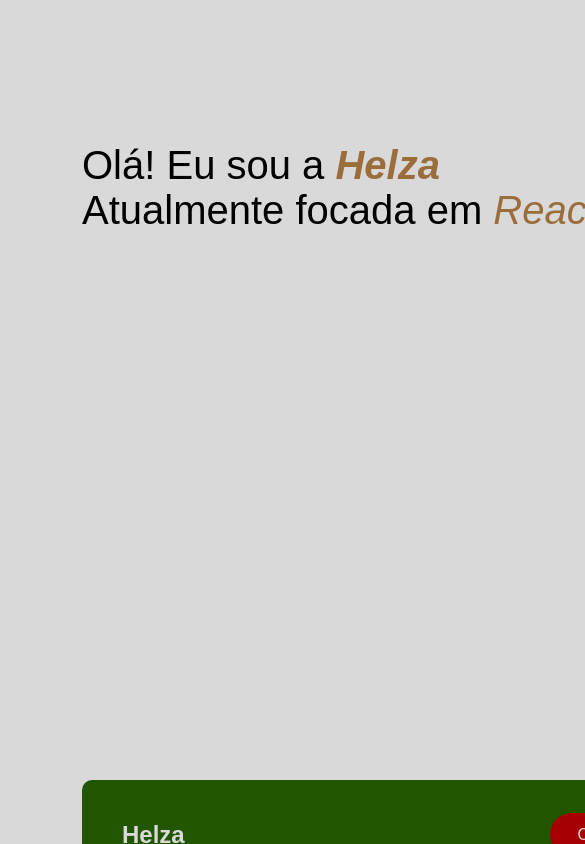
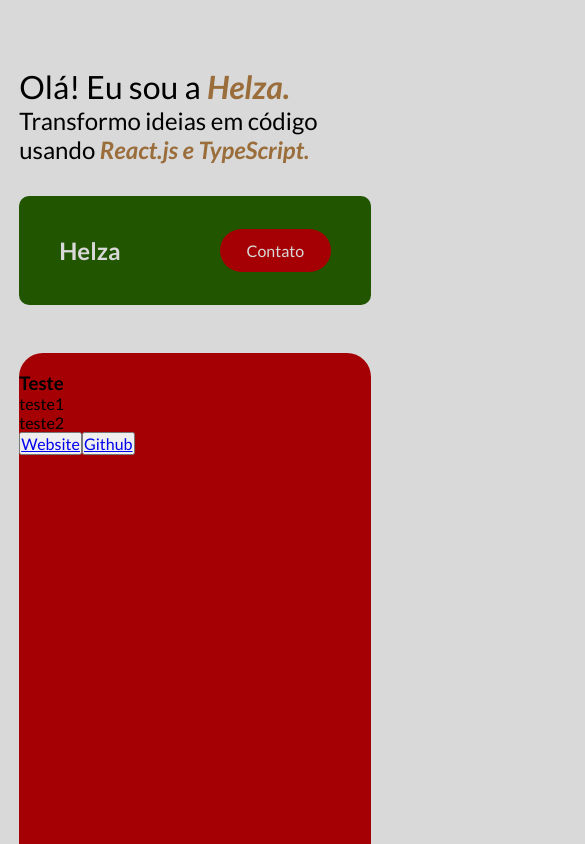
Before and after one commit to helzaaragao/Portfolio, a React (Vite) app: page / in a window 390 px wide. Shown: the top 844 px of the page, 585 px wide, since content can reach past the window. Built offline with nearby package versions, Linux system fonts and the light colour scheme.

Commit message:
Transformei a aplicação em mobile-first

```diff
--- a/index.html
+++ b/index.html
@@ -6,11 +6,12 @@
     <link rel="icon" type="image/svg+xml" href="" />
 
     <link rel="preconnect" href="https://fonts.googleapis.com">
-    <link rel="preconnect" href="https://fonts.gstatic.com" crossorigin>
+<link rel="preconnect" href="https://fonts.gstatic.com" crossorigin>
+
 
     <meta name="viewport" content="width=device-width, initial-scale=1.0" />
 
-    <link href="https://fonts.googleapis.com/css2?family=Raleway:ital,wght@0,100..900;1,100..900&display=swap" rel="stylesheet">
+    <link href="https://fonts.googleapis.com/css2?family=Lato:ital,wght@0,100;0,300;0,400;0,700;0,900;1,100;1,300;1,400;1,700;1,900&display=swap" rel="stylesheet">
 
     <title>Portfolio</title>
 
--- a/src/components/Cards/styles.ts
+++ b/src/components/Cards/styles.ts
@@ -3,6 +3,9 @@ import styled from "styled-components";
 export const CardContainer = styled.main`
     width: 100%;
     height: 55.063rem;
+     @media (min-width: 1440px) {
+         height: 55.063rem;
+     }
 `
 export const CardImage = styled.section``
 export const CardDescription = styled.section``
--- a/src/components/Header/styles.ts
+++ b/src/components/Header/styles.ts
@@ -21,17 +21,22 @@ export const Content = styled(Accordion.Content)`
 `
 
 export const HeaderAcc = styled(Accordion.Header)`
-    width: 38.6875rem;
+    width: 100%;
     height: 6.8125rem;
     display: flex;
     justify-content: space-between;
     align-items: center;
     padding: 2.5rem;
     border-radius: 10px;
+    margin-top: 2rem;
     font-size: 1.5rem;
 
     background-color: ${(props) => props.theme['black-brean']};
     color: ${(props) => props.theme['timberwolf']};
+      @media (min-width: 1440px) {
+        width: 38.6875rem;
+        height: 6.8125rem;
+      }
 `
 
 export const Trigger = styled(Accordion.Trigger)`
--- a/src/page/index.tsx
+++ b/src/page/index.tsx
@@ -9,15 +9,13 @@ export function Portfolio(){
         <PortfolioContainer>
 
             <Profile>
-                <h1>Olá! Eu sou a <span>Helza</span>
-                <br/>
-                Atualmente focada em <span>ReactJS</span></h1>
-
+                <h1>Olá! Eu sou a <span>Helza.</span></h1>
+                <h2>Transformo ideias em código usando <span>React.js e TypeScript.</span></h2>
                <Header></Header>
             </Profile>
 
             <Projects>
-            <Card></Card>
+             <Card></Card>
             </Projects>
         </PortfolioContainer>
     )
--- a/src/page/styles.ts
+++ b/src/page/styles.ts
@@ -3,44 +3,67 @@ import styled from "styled-components";
 export const PortfolioContainer = styled.main`
     width: 100vw;
     display: flex;
-    align-items: center;
-    justify-content: space-between;
+    gap: 3rem;
+    flex-direction: column;
+    padding: 1.2rem;
+
+      @media (min-width: 1440px) {
+        align-items: center;
+        justify-content: space-between;
+      }
 
 
 `
 export const Profile = styled.section`
-    width: 38.688rem;
-    height: 49.75rem;
+    width: 100%;
+    height: auto;
     display: flex;
     flex-direction: column;
-    gap: 34.188rem;
-    margin-left: 5.125rem;
-    margin-right: 2.625rem;
-    margin-top: 8.938rem;
-    padding-bottom: 4.75rem;
+    margin-top: 3rem;
 
     h1{
-        width: 35.75rem;
         text-align: left;
-        font-size: 2.5rem;
+        font-size: 2rem;
         font-weight: 500;
 
         span {
             color:  ${(props) => props.theme['golden-brown']};
             font-style: italic;
-        }
+            font-weight: bold;
 
-        span:first-child {
-            font-weight: bold;
         }
 
 
     }
+    h2{
+      font-size: 1.5rem;
+        font-weight: 500;
+      span {
+            color:  ${(props) => props.theme['golden-brown']};
+            font-style: italic;
+            font-weight: bold;
+        }
+    }
+
+      @media (min-width: 1440px) {
+        width: 38.688rem;
+        height: 49.75rem;
+        margin-left: 5.125rem;
+        margin-top: 8.938rem;
+        gap: 34.188rem;
+        padding-bottom: 4.75rem;
+        h1{
+              width: 35.75rem;
+              font-size: 2.5rem;
+        }
+
+      }
 `
 export const Projects = styled.section`
-    width: 60rem;
-    margin-top: 3rem;
-    margin-right: 1.3rem;
-    border-radius: 10px;
+    width: 100%;
+    border-radius: 24px;
     background-color: ${(props) => props.theme['turkey-red']};
+     @media (min-width: 1440px) {
+        width: 60rem;
+     }
 `
--- a/src/styles/global.ts
+++ b/src/styles/global.ts
@@ -13,7 +13,7 @@ export const GlobalStyle = createGlobalStyle`
     }
 
    body, input, textarea, button {
-    font-family: 'Roleway', sans-serif;
+    font-family: 'Lato', sans-serif;
     font-weight: 400;
     font-size: 1rem;
    }
```
